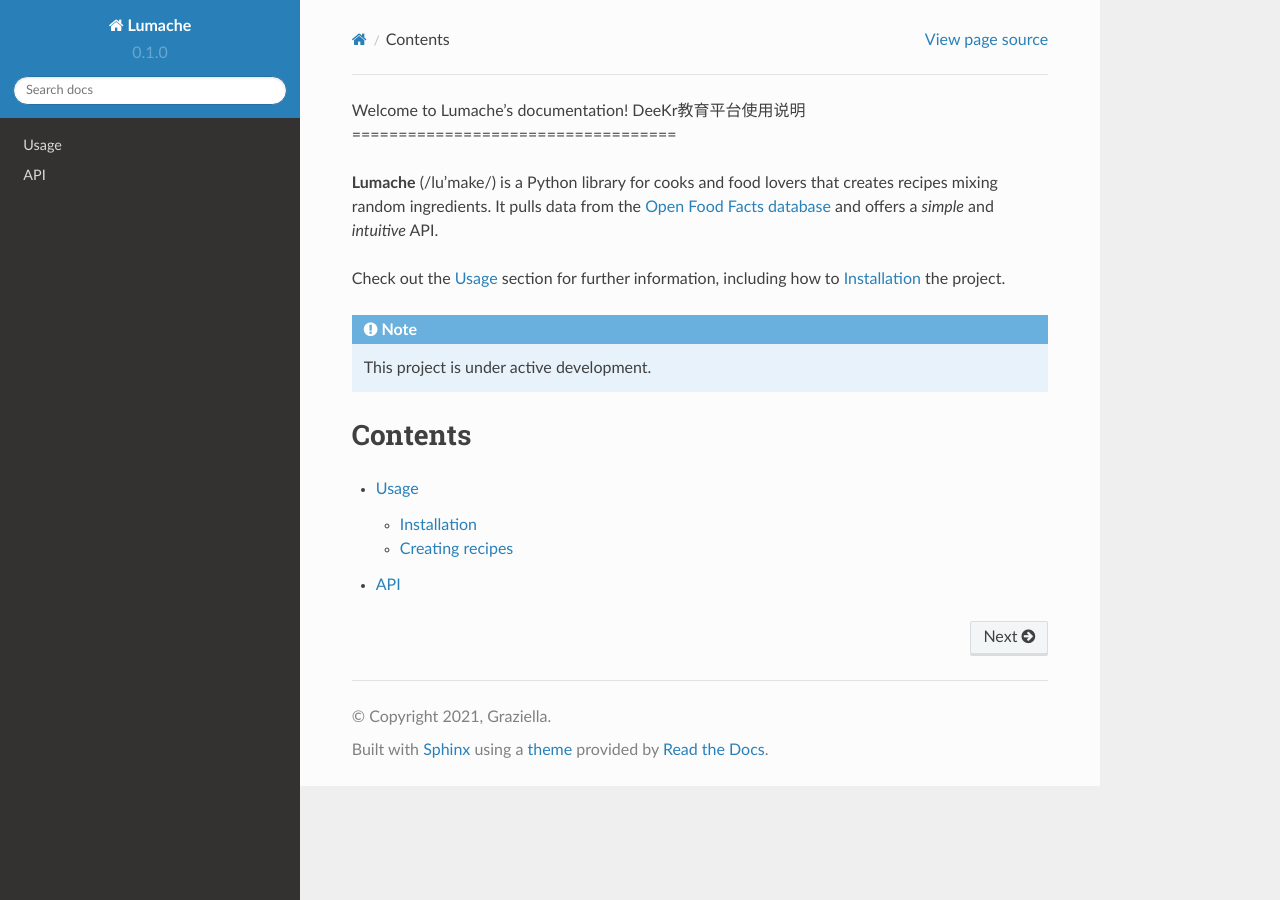
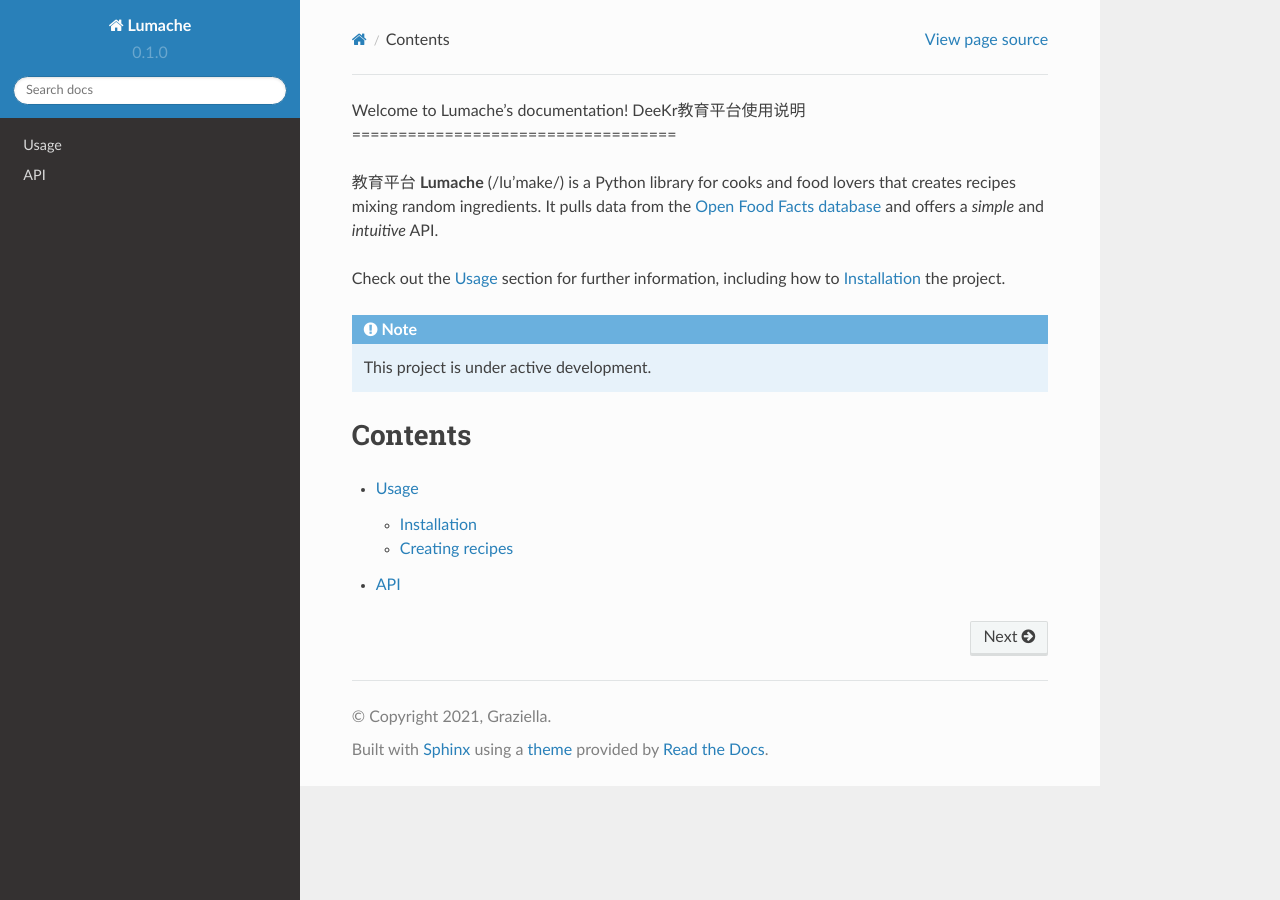
Before and after one commit to ZhouCY999/deekr-tutorial, a Sphinx documentation site: the page built from docs/source/index.rst, in a window 1280 px wide. Built offline with Sphinx 7.4.7 and the Read the Docs theme 2.0.0, drawn with Linux system fonts in a browser that asks for light colours.

Commit message:
Update index.rst

```diff
--- a/docs/source/index.rst
+++ b/docs/source/index.rst
@@ -2,6 +2,7 @@
 DeeKr教育平台使用说明
 ===================================
 
+教育平台
 **Lumache** (/lu'make/) is a Python library for cooks and food lovers
 that creates recipes mixing random ingredients.
 It pulls data from the `Open Food Facts database <https://world.openfoodfacts.org/>`_
```
